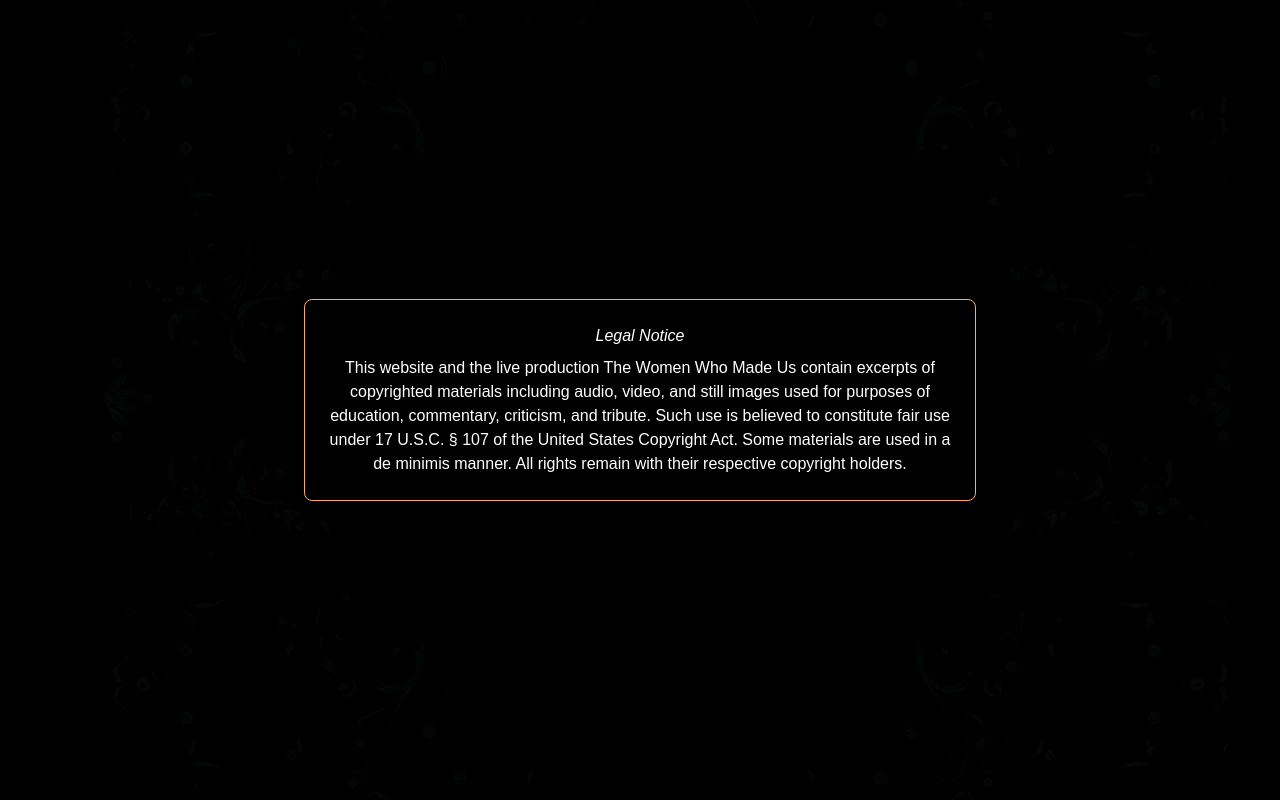
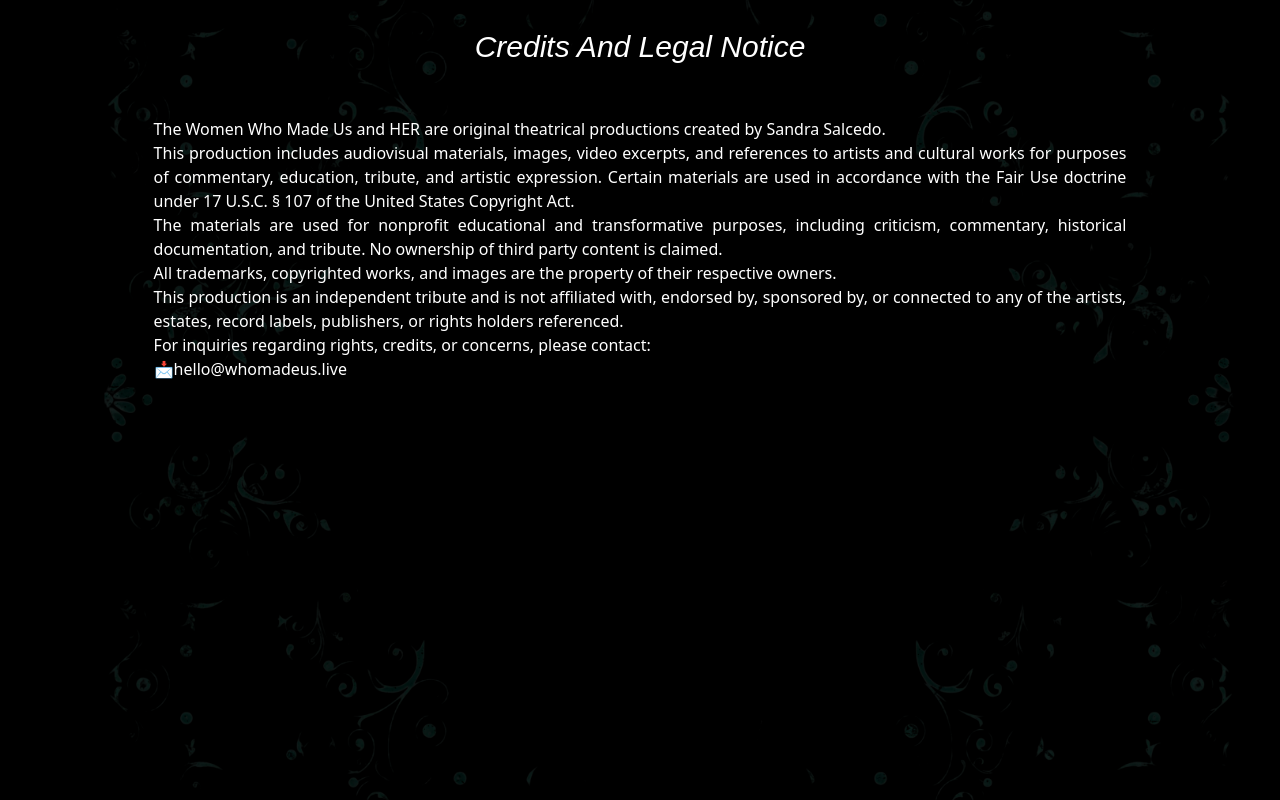
Before and after one commit to WilliamSalcedo/the-women-who-made-us, a React (Vite) app: page /TermsModal in a window 1280 px wide. Built offline with nearby package versions, Linux system fonts and the light colour scheme; no server answers.

Commit message:
Add new buttom and edit text

```diff
--- a/src/components/PrivacyModal.tsx
+++ b/src/components/PrivacyModal.tsx
@@ -6,6 +6,13 @@
   return (
     <div className="w-[100%]">
       <div className="p-6 shadow-xl">
+        <button
+          onClick={() => window.history.back()}
+          className="top-4 left-4 z-50 flex h-9 w-9 items-center justify-center rounded-full bg-black/70 text-white backdrop-blur hover:bg-black md:hidden"
+          aria-label="Go back"
+        >
+          ←
+        </button>
         <h1 className="font-futura mb-2 text-center text-white italic md:text-[25px] lg:text-[30px]">
           {t('text.privacy')}
         </h1>
@@ -17,7 +24,7 @@
             Privacy Policy explains how we collect, use, store, and protect your personal
             information.
           </p>
-          <ol className="mt-5 list-decimal space-y-10 pl-5 ">
+          <ol className="mt-5 list-decimal space-y-10 pl-5">
             <li>
               <h3 className="font-semibold">Information we collect</h3>
 
@@ -139,7 +146,7 @@
               <p className="mt-2">
                 To exercise these rights, please contact us at:
                 <br />
-                📩 <span className="underline">contact@thewomenwhomadeus.com</span>
+                📩 <a href="mailto:hello@whomadeus.live">hello@whomadeus.live</a>
               </p>
             </li>
 
@@ -180,7 +187,7 @@
                 If you have any questions about this Privacy Policy or how we handle your data,
                 please contact us at:
                 <br />
-                📩 <span className="underline">contact@thewomenwhomadeus.com</span>
+                📩 <a href="mailto:hello@whomadeus.live">hello@whomadeus.live</a>
               </p>
             </li>
           </ol>
--- a/src/components/TermsModal.tsx
+++ b/src/components/TermsModal.tsx
@@ -1,21 +1,34 @@
-import { useTranslation } from 'react-i18next'
-
 export default function TermsModal() {
-  const { t } = useTranslation()
-
   return (
-    <div className="fixed inset-0 z-50 flex items-center justify-center bg-black/70">
-      <div className="relative w-[90%] max-w-2xl rounded-lg border border-[#fda963] bg-black p-6 shadow-xl">
-        <h1 className="font-futura mb-2 text-center text-white italic md:text-sm lg:text-base">
-          {t('text.terms')}
+    <div className="w-[100%]">
+      <div className="p-6 shadow-xl">
+        <button
+          onClick={() => window.history.back()}
+          className="top-4 left-4 z-50 flex h-9 w-9 items-center justify-center rounded-full bg-black/70 text-white backdrop-blur hover:bg-black md:hidden"
+          aria-label="Go back"
+        >
+          ←
+        </button>
+        <h1 className="font-futura mb-2 text-center text-white italic md:text-[25px] lg:text-[30px]">
+          Credits And Legal Notice
         </h1>
-        <p className="font-futura text-center text-[10px] text-white md:text-sm lg:text-base">
-          This website and the live production The Women Who Made Us contain excerpts of copyrighted
-          materials including audio, video, and still images used for purposes of education,
-          commentary, criticism, and tribute. Such use is believed to constitute fair use under 17
-          U.S.C. § 107 of the United States Copyright Act. Some materials are used in a de minimis
-          manner. All rights remain with their respective copyright holders.
-        </p>
+        <div className="m-2 flex justify-center text-white">
+          <p className="mt-10 w-[80%] text-justify">
+            The Women Who Made Us and HER are original theatrical productions created by Sandra
+            Salcedo. <br /> This production includes audiovisual materials, images, video excerpts,
+            and references to artists and cultural works for purposes of commentary, education,
+            tribute, and artistic expression. Certain materials are used in accordance with the Fair
+            Use doctrine under 17 U.S.C. § 107 of the United States Copyright Act. <br /> The
+            materials are used for nonprofit educational and transformative purposes, including
+            criticism, commentary, historical documentation, and tribute. No ownership of third
+            party content is claimed. <br /> All trademarks, copyrighted works, and images are the
+            property of their respective owners. <br /> This production is an independent tribute
+            and is not affiliated with, endorsed by, sponsored by, or connected to any of the
+            artists, estates, record labels, publishers, or rights holders referenced. <br /> For
+            inquiries regarding rights, credits, or concerns, please contact: <br />
+            📩<a href="mailto:hello@whomadeus.live">hello@whomadeus.live</a>
+          </p>
+        </div>
       </div>
     </div>
   )
```
